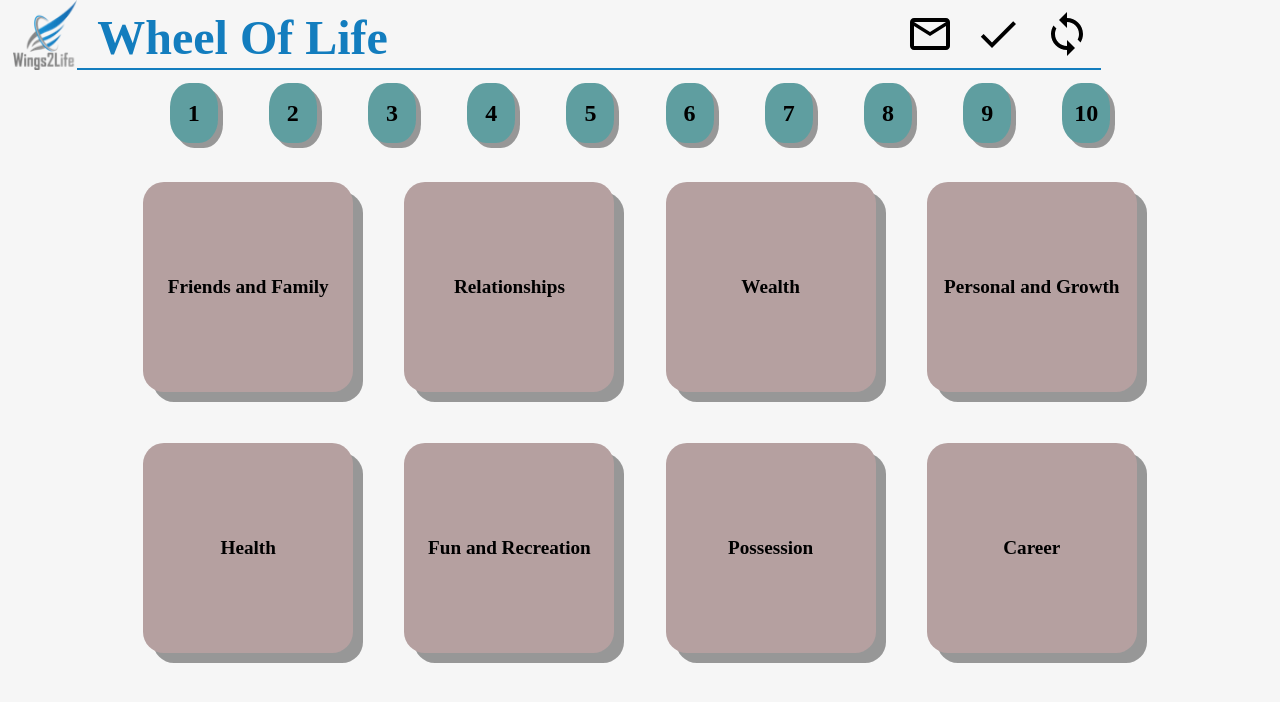
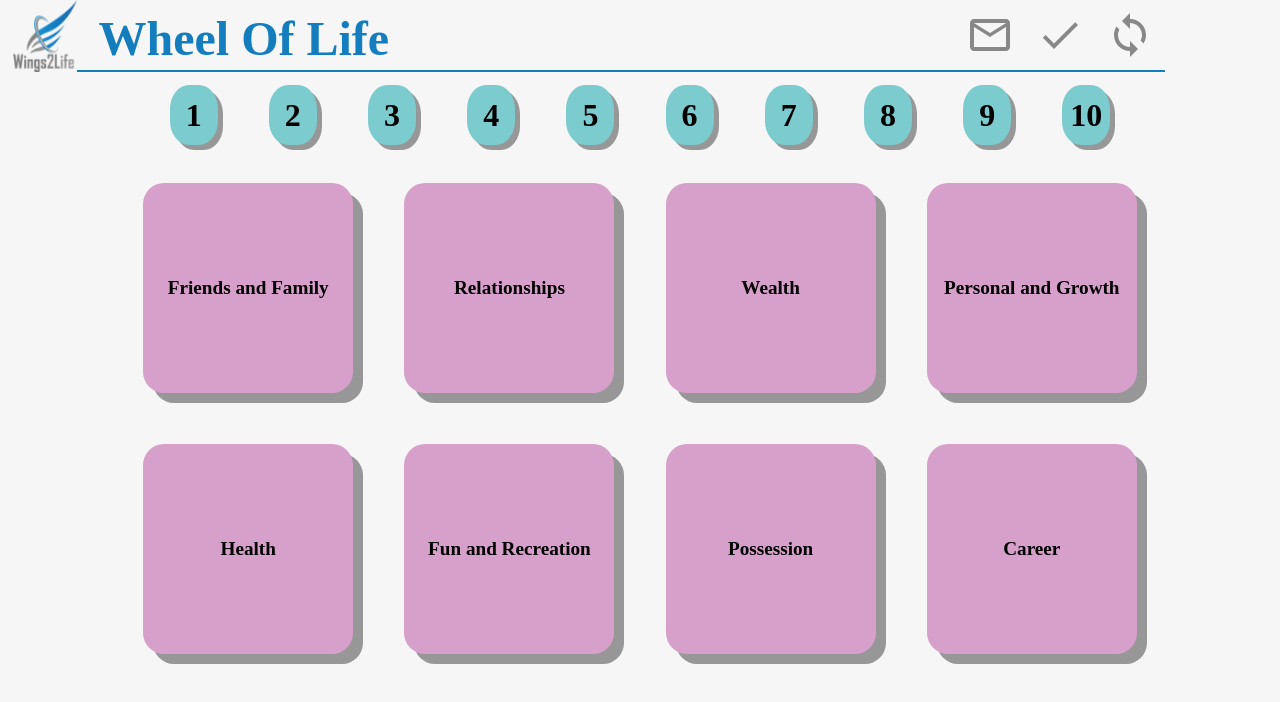
Before and after one commit to MUKESHYADAV833/wheel-of-life-react, a React (Create React App) app: page / in a window 1280 px wide. Shown: the top 702 px of the page. Built offline with nearby package versions, Linux system fonts and the light colour scheme.

Commit message:
modified ui

```diff
--- a/package.json
+++ b/package.json
@@ -14,6 +14,7 @@
     "font-awesome": "^4.7.0",
     "mdbreact": "^5.0.2",
     "react": "^17.0.2",
+    "react-beautiful-dnd": "^13.1.0",
     "react-dom": "^17.0.2",
     "react-scripts": "4.0.3",
     "web-vitals": "^1.1.2"
--- a/src/App.js
+++ b/src/App.js
@@ -1,10 +1,10 @@
 import React from 'react';
-import Tiles from './tile' ;
-import Table from './slider'
+import Tiles from './tile';
+import Tabs from './tabs'
 import SyncIcon from '@material-ui/icons/Sync';
 import DoneIcon from '@material-ui/icons/Done';
 import MailOutlineIcon from '@material-ui/icons/MailOutline';
-// import { faAngleDoubleRight } from '@fortawesome/free-solid-svg-icons';
+
 class UIModel extends React.Component {
   constructor(props) {
     super(props);
@@ -22,13 +22,13 @@ class UIModel extends React.Component {
         <div className="header">
           <img id="logo" src='./wings2life.png' />
           <div id="line">
-          <div className="head">Wheel Of Life</div>
-          <MailOutlineIcon id="mail"/>
-          <DoneIcon id="done"/>
-          <SyncIcon id="refresh" />
+            <div className="head">Wheel Of Life</div>
+            <MailOutlineIcon id="mail" />
+            <DoneIcon id="done" />
+            <SyncIcon id="refresh" />
           </div>
         </div>
-        <div><Table/></div>
+        <div><Tabs /></div>
         <div><Tiles /></div>
 
       </div>
--- a/src/index.css
+++ b/src/index.css
@@ -23,7 +23,7 @@ body{
   display: flex;
   border-bottom: solid #137dbe;
   border-bottom-width: 2px;
-  width: 80%;
+  width: 85%;
 
 }
 
@@ -36,17 +36,19 @@ body{
 #refresh{
   font-size:  xxx-large;
   margin: 1%;
+  color: #888888;
 }
 
 #mail{
   font-size:  xxx-large;
   margin: 1%;
+  color: #888888;
 }
 
 #done{
   font-size:  xxx-large;
   margin: 1%;
-
+  color: #888888;
 }
 
 .child{
@@ -64,7 +66,7 @@ body{
   height: 210px;
   line-height: 210px;
   text-align: center;
-  background-color: #b5a0a0;
+  background-color: #d6a0ca;
   margin: 2%;
   color: black;
   font-size: larger;
@@ -82,9 +84,9 @@ body{
 
 .tab{
   margin: 1% 2%;
-  background-color:cadetblue;
+  background-color:#7ccbce;
   width: 48px;
-  font-size: x-large;
+  font-size: xx-large;
   font-weight: 600;
   border-radius: 40%;
   box-shadow: 5px 5px #00000063;
--- a/src/slider.js
+++ b/src/tabs.js
@@ -1,6 +1,6 @@
 import React from 'react';
 
-class Table extends React.Component{
+class Tabs extends React.Component{
   render() {
     return (
       <div className="labels">
@@ -18,4 +18,4 @@ class Table extends React.Component{
     );
   }
 }
-export default Table;
+export default Tabs;
--- a/src/tile.js
+++ b/src/tile.js
@@ -6,7 +6,7 @@ class Tiles extends React.Component {
     return (
       <div className="parent">
         <div className="child">
-          <div className="tile" id="friends"> Friends and Family</div>
+          <div className="tile" id="friends">Friends and Family</div>
           <div className="tile" id="Rela">Relationships</div>
           <div className="tile" id="wealth">Wealth</div>
           <div className="tile" id="Personal"> Personal and Growth</div>
```
Also changed, not shown: src/dnd.txt (added), 1 other file (tests, documents, lock files or other folders).
